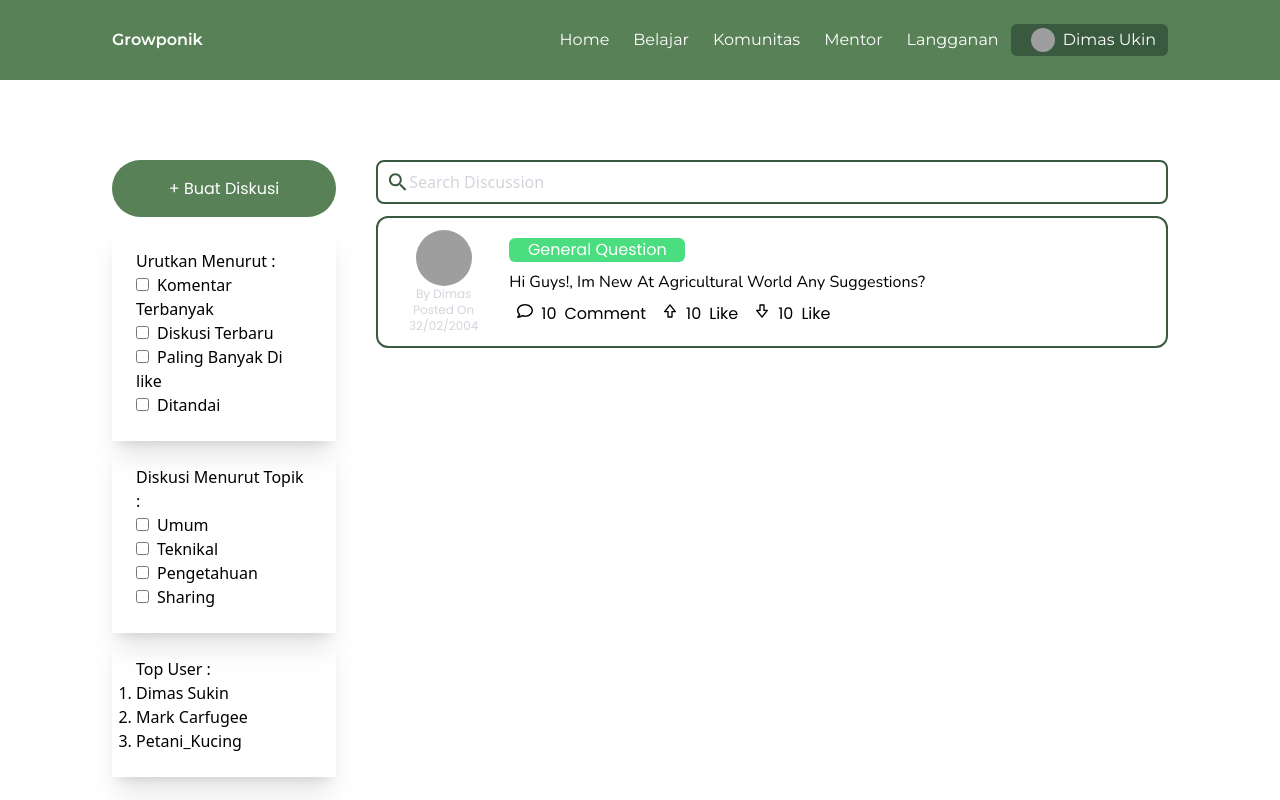
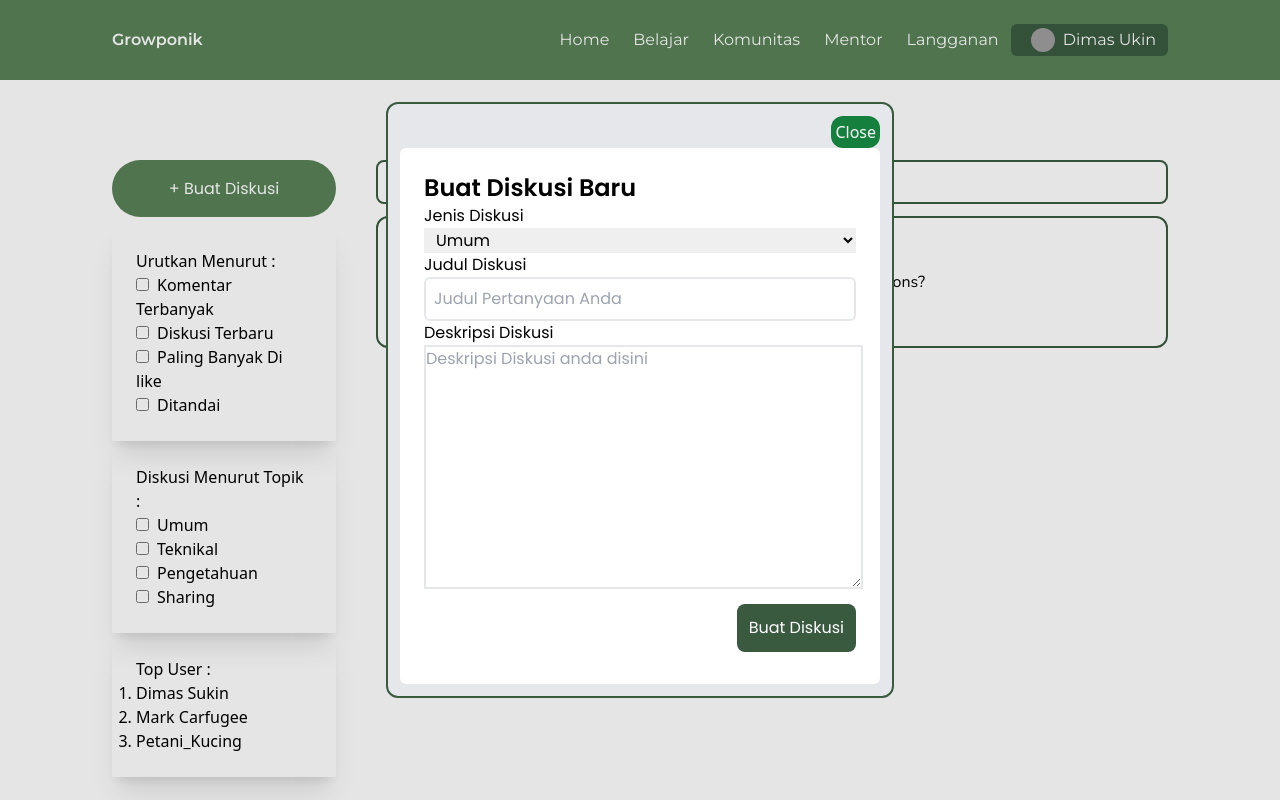
Before and after one commit to Fadil-Tao/GrowPonik, a React (Vite) app: page /komunitas in a window 1280 px wide. Both pictures are taken after a click on the button "+ Buat Diskusi". Shown: the top 800 px of the page. Built offline with nearby package versions, Linux system fonts and the light colour scheme; grey boxes are pictures that could not be loaded.

Commit message:
add the modal form

```diff
--- a/src/components/_community-page/NewDiscussion.jsx
+++ b/src/components/_community-page/NewDiscussion.jsx
@@ -1,7 +1,37 @@
+import { useState } from 'react';
+import Modal from '../shared/Modal/Modal';
+import NewDiscussionForms from '../shared/forms/NewDiscForm';
+
 export default function NewDiscussionButton() {
+    const [isModalOpen, setIsModalOpen] = useState(false);
+
+    const handleOpenModal = () => {
+        setIsModalOpen(true);
+    };
+
+    const handleCloseModal = () => {
+        setIsModalOpen(false);
+    };
+
     return (
-        <div className=' bg-secondaryGreen p-4 mb-2 rounded-full text-center'>
-            <button className='text-white font-poppins'>+ Buat Diskusi</button>
-        </div>
+        <>
+            <div className=' bg-secondaryGreen p-4 mb-2 rounded-full text-center'>
+                <button
+                    className='text-white font-poppins'
+                    onClick={handleOpenModal}
+                >
+                    + Buat Diskusi
+                </button>
+            </div>
+            {isModalOpen && (
+                <Modal
+                    isOpen={true}
+                    onClose={handleCloseModal}
+                    hasCloseBtn={true}
+                >
+                    <NewDiscussionForms />
+                </Modal>
+            )}
+        </>
     );
 }
--- /dev/null
+++ b/src/components/shared/forms/NewDiscForm.jsx
@@ -0,0 +1,45 @@
+export default function NewDiscussionForms() {
+    return (
+        <div className=' bg-white w-[30rem] font-poppins rounded-md p-6'>
+            <h2 className='text-2xl font-semibold'>Buat Diskusi Baru</h2>
+            <form action=''>
+                <div className='grid'>
+                    <label htmlFor='opsi'>Jenis Diskusi</label>
+                    <select name='opsi' id='opsi' className='px-2'>
+                        <option value=''>Umum</option>
+                        <option value=''>Teknikal</option>
+                        <option value=''>Pengetahuan</option>
+                        <option value=''>Sharing</option>
+                    </select>
+                </div>
+                <div className='grid'>
+                    <label htmlFor='judul'>Judul Diskusi</label>
+                    <input
+                        type='text'
+                        className='border-2 rounded-md p-2'
+                        placeholder='Judul Pertanyaan Anda'
+                    />
+                </div>
+                <div>
+                    <label htmlFor='deskripsi'>Deskripsi Diskusi</label>
+                    <textarea
+                        name='deskripsi'
+                        id=''
+                        cols='30'
+                        rows='10'
+                        placeholder='Deskripsi Diskusi anda disini'
+                        className='border-2'
+                    ></textarea>
+                </div>
+                <div className='flex justify-end my-2'>
+                    <button
+                        type='submit'
+                        className=' bg-primaryGreen rounded-lg text-white p-3'
+                    >
+                        Buat Diskusi
+                    </button>
+                </div>
+            </form>
+        </div>
+    );
+}
```
